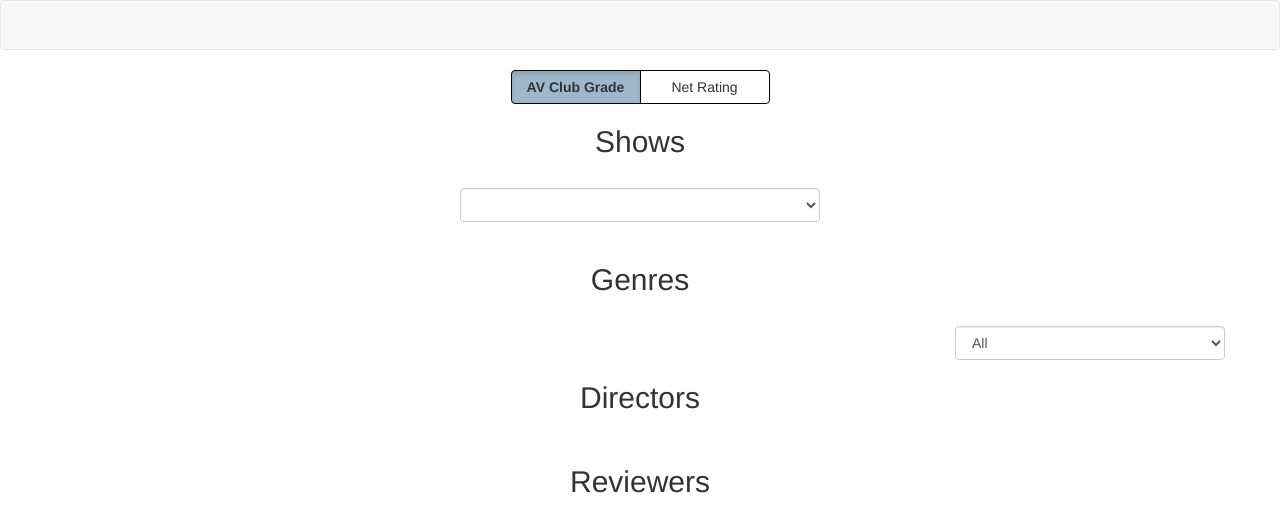
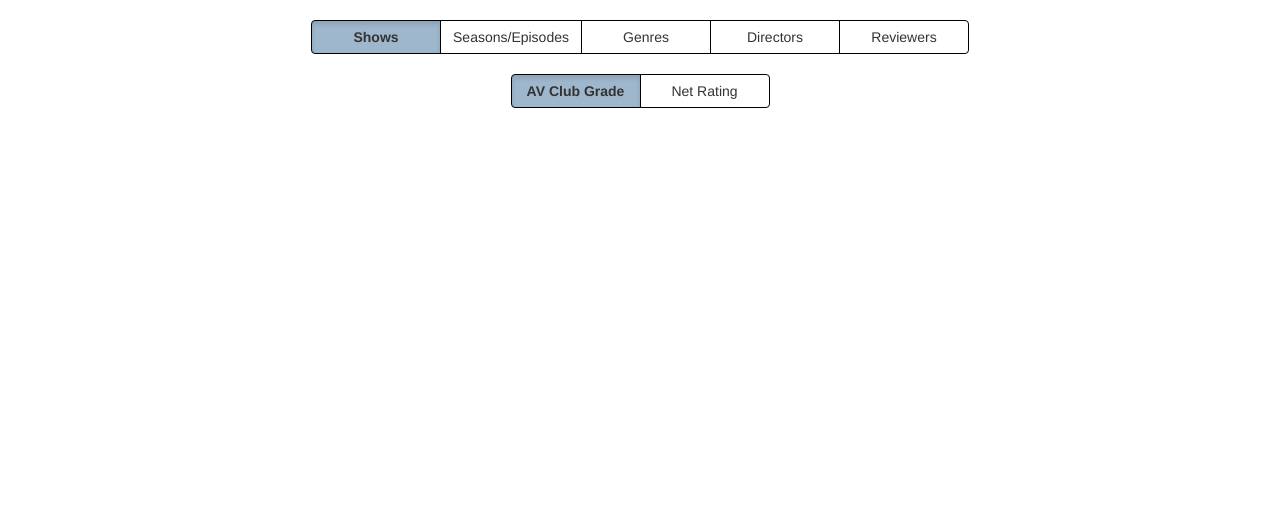
Before and after one commit to sdl60660/av_club_reviews, a Flask app: template templates/index.html in a window 1280 px wide. Shown: the top 532 px of the page. Run offline with Flask 2, Linux system fonts and the light colour scheme; the template is opened without the code that fills it, so the values that code supplies are empty; some libraries are stand-ins or nearby versions.

Commit message:
Layout is still pretty bad, but at least preliminarily set up the section select instead of housing everything on the same page

```diff
--- a/static/css/style.css
+++ b/static/css/style.css
@@ -19,6 +19,12 @@
     font-weight: bold;
 }
 
+#section-select {
+    text-align: center;
+    width: 100%;
+    margin-top: 20px;
+}
+
 #ranked-show-bar-chart .y-axis text {
     font-size: 10px !important;
 }
--- a/static/js/main.js
+++ b/static/js/main.js
@@ -52,6 +52,12 @@
 	.on("change", function() {
 		updateShow();
 	});
+
+
+$("input[name=section-select]:radio").bind( "change", function() {
+    $(".section-wrapper").hide();
+    $(`#${$(this).val()}-wrapper`).show();
+});
 
 
 $("input[name=showbar-var-select]:radio").bind( "change", function() {
--- a/templates/index.html
+++ b/templates/index.html
@@ -21,14 +21,29 @@
 
 <body>
 
-	<nav class="navbar navbar-default">
-        <div class="container">
+    <div id="section-select">
+        <div class="btn-group btn-group-toggle" data-toggle="buttons">
+            <label class="btn btn-secondary bootstrap-button-toggle active">
+                <input type="radio" name="section-select" value="shows" id="shows_button" autocomplete="off" checked>Shows
+            </label>
+            <label class="btn btn-secondary bootstrap-button-toggle">
+                <input type="radio" name="section-select" value="seasons" id="seasons_button" autocomplete="off">Seasons/Episodes
+            </label>
+            <label class="btn btn-secondary bootstrap-button-toggle">
+                <input type="radio" name="section-select" value="genres" id="genres_button" autocomplete="off">Genres
+            </label>
+            <label class="btn btn-secondary bootstrap-button-toggle">
+                <input type="radio" name="section-select" value="directors" id="directors_button" autocomplete="off">Directors
+            </label>
+            <label class="btn btn-secondary bootstrap-button-toggle">
+                <input type="radio" name="section-select" value="reviewers" id="reviewers_button" autocomplete="off">Reviewers
+            </label>
         </div>
-    </nav>
-
+    </div>
 
 	<!-- Bootstrap grid setup -->
-    <div class="container">
+    <div class="container" style="margin-top: 20px">
+        <div id="shows-wrapper" class="section-wrapper" style="display: block">
             <div class="row">
                 <div class="col-md-2"></div>
                 <div class="col-md-8">
@@ -46,11 +61,14 @@
                 </div>
                 <div class="col-md-2"></div>
             </div>
+
             <div class="row">
                 <div class="col-md-2"></div>
                 <div class="col-md-8" id="ranked-show-chartbrush"></div>
                 <div class="col-md-2"></div>
             </div>
+        </div>
+        <div id="seasons-wrapper" class="section-wrapper" style="display: none">
             <div class="row">
                 <h2 style="text-align: center">Shows</h2>
                 </br>
@@ -72,7 +90,8 @@
                     <div class="row" id="ratings-plot"></div>
                 </div> -->
             </div>
-    	</br>
+        </div>
+        <div id="genres-wrapper" class="section-wrapper" style="display: none">
             <div class="row">
                 <h2 style="text-align: center">Genres</h2>
                 </br>
@@ -93,6 +112,9 @@
                     </div>
                 </div>
             </div>
+        </div>
+
+        <div id="directors-wrapper" class="section-wrapper" style="display: none">
             <div class="row">
                 <h2 style="text-align: center">Directors</h2>
                 </br>
@@ -100,12 +122,16 @@
                 <div class="col-md-12" style="text-align: center; margin-left: 10px" id="full-director-plot"></div>
                 <!-- <div class="col-md-2"></div> -->
             </div>
+        </div>
+
+        <div id="reviewers-wrapper" class="section-wrapper" style="display: none">
             <div class="row">
                 <h2 style="text-align: center">Reviewers</h2>
                 </br>
                 <!-- <div class="col-md-4"></div> -->
                 <div class="col-md-12" style="text-align: center; margin-left: 10px" id="reviewer-bias-plot"></div>
                 <!-- <div class="col-md-2"></div> -->
+            </div>
         </div>
     </div>
 
```
Lines whose indentation alone changed are shown as unchanged.
